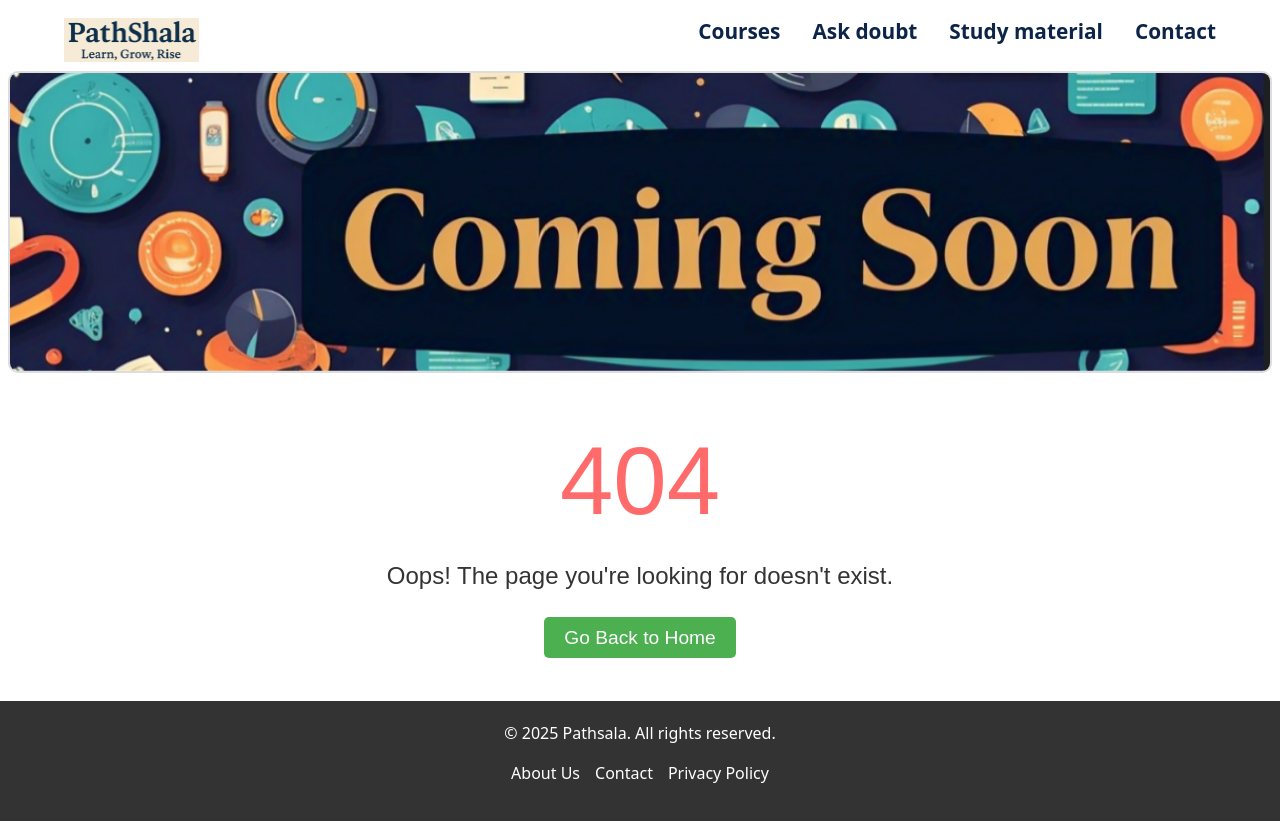
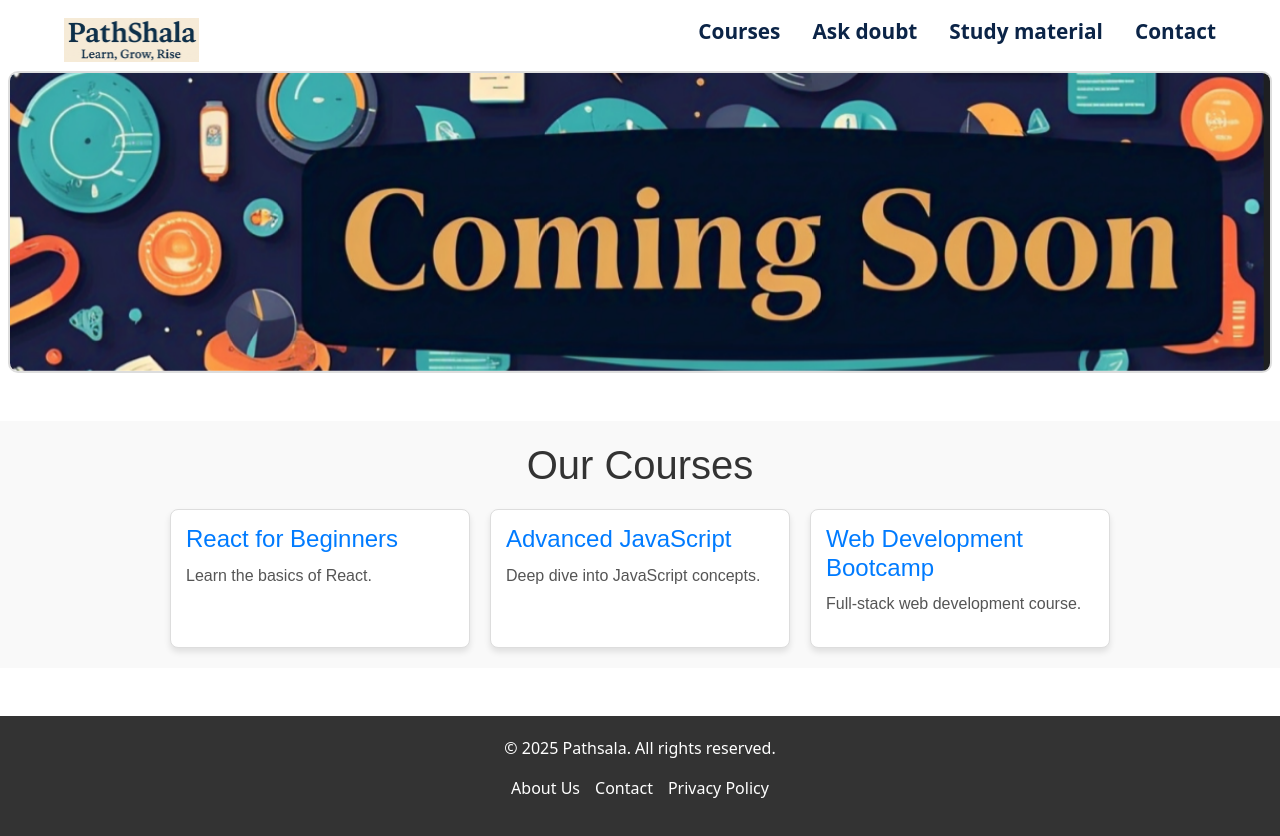
Before and after one commit to mayank12112000/Pathsala, a React (Vite) app: page /courses in a window 1280 px wide. Before the commit this address had no page. Built offline with nearby package versions, Linux system fonts and the light colour scheme.

Commit message:
redirectes

```diff
--- a/src/App.jsx
+++ b/src/App.jsx
@@ -5,6 +5,7 @@ import { Contact } from "./components/Contact/Contact.jsx";
 import { Footer } from "./components/Footer/Footer.jsx";
 import { NotFound } from "./components/NotFound/NotFound.jsx";
 import { Carousel} from "./components/Carousel/Carousel.jsx";
+import { Courses} from "./components/Courses/Courses.jsx";
 import { Route, Routes } from "react-router-dom";
 
 
@@ -19,6 +20,7 @@ function App() {
         <Routes>
           <Route index element={<Hero/>} />
           <Route path="/contact" element={<Contact/>} />
+          <Route path="/courses" element={<Courses/>} />
           <Route path="*" element={<NotFound/>} />
         </Routes>
         </div>
--- /dev/null
+++ b/src/components/Courses/Courses.css
@@ -0,0 +1,45 @@
+
+.courses-container {
+    padding: 20px;
+    background-color: #f9f9f9;
+    font-family: Arial, sans-serif;
+}
+
+.courses-title {
+    text-align: center;
+    color: #333;
+    margin-bottom: 20px;
+}
+
+.courses-list {
+    display: flex;
+    flex-wrap: wrap;
+    gap: 20px;
+    justify-content: center;
+}
+
+.course-card {
+    background-color: #fff;
+    border: 1px solid #ddd;
+    border-radius: 8px;
+    padding: 15px;
+    width: 300px;
+    box-shadow: 0 4px 6px rgba(0, 0, 0, 0.1);
+    transition: transform 0.2s, box-shadow 0.2s;
+}
+
+.course-card:hover {
+    transform: translateY(-5px);
+    box-shadow: 0 6px 10px rgba(0, 0, 0, 0.15);
+}
+
+.course-title {
+    font-size: 1.5rem;
+    color: #007bff;
+    margin-bottom: 10px;
+}
+
+.course-description {
+    font-size: 1rem;
+    color: #555;
+}
--- /dev/null
+++ b/src/components/Courses/Courses.jsx
@@ -0,0 +1,26 @@
+import React from 'react';
+import './Courses.css';
+
+
+
+export const Courses = () => {
+    const courses = [
+        { id: 1, title: 'React for Beginners', description: 'Learn the basics of React.' },
+        { id: 2, title: 'Advanced JavaScript', description: 'Deep dive into JavaScript concepts.' },
+        { id: 3, title: 'Web Development Bootcamp', description: 'Full-stack web development course.' },
+    ];
+
+    return (
+        <div className="courses-container">
+            <h1 className="courses-title">Our Courses</h1>
+            <div className="courses-list">
+                {courses.map((course) => (
+                    <div key={course.id} className="course-card">
+                        <h2 className="course-title">{course.title}</h2>
+                        <p className="course-description">{course.description}</p>
+                    </div>
+                ))}
+            </div>
+        </div>
+    );
+};
```
Also changed, not shown: 1 other file (tests, documents, lock files or other folders).
